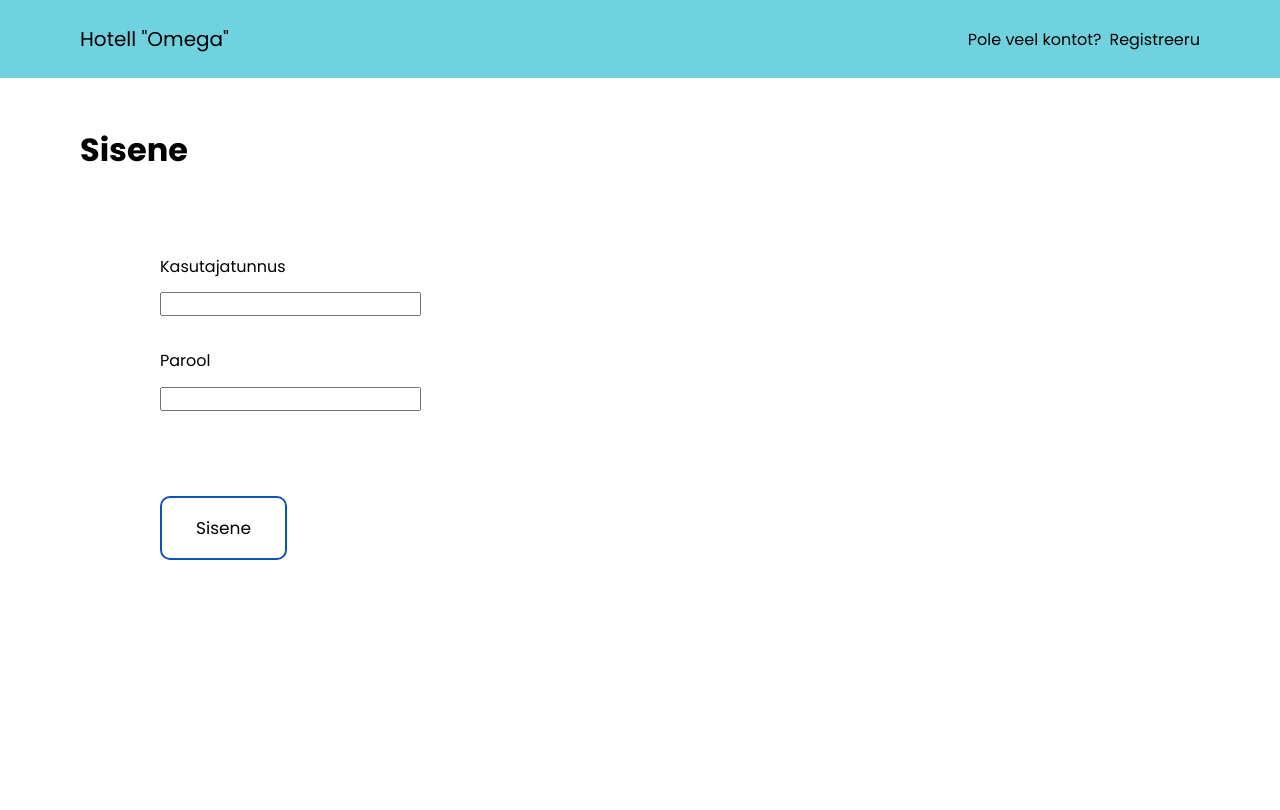
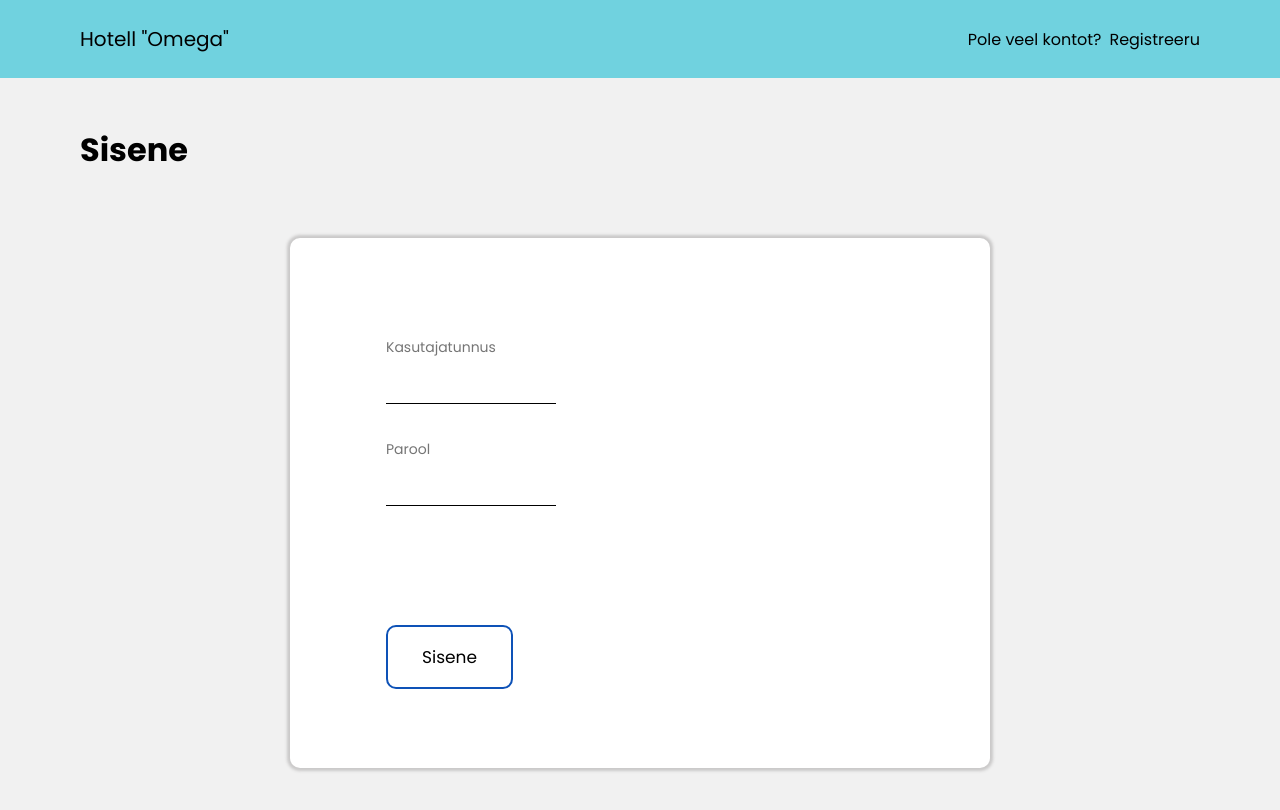
Before and after one commit to Matrx007/PVHotelSystem, a React (Create React App) app: page /enter in a window 1280 px wide. Shown: the top 810 px of the page. Built offline with nearby package versions, Linux system fonts and the light colour scheme; no server answers.

Commit message:
added auth to application

```diff
--- a/package.json
+++ b/package.json
@@ -8,6 +8,7 @@
     "@testing-library/user-event": "^13.5.0",
     "axios": "^1.2.0",
     "date-fns": "^2.29.3",
+    "firebase": "^9.15.0",
     "moment-timezone": "^0.5.40",
     "react": "^18.2.0",
     "react-calendar": "^4.0.0",
--- a/src/components/App.css
+++ b/src/components/App.css
@@ -58,9 +58,10 @@
   display: flex;
   justify-content: space-evenly;
   align-items: center;
-  background-color: rgb(5, 82, 170);
+  background-color: rgb(12, 70, 136);
   margin: 5vh 25vh 0 25vh;
   border-radius: 50px;
+  position: relative;
 }
 
 .hotel {
@@ -106,19 +107,50 @@ h1 {
   padding: 1.5em 0 0 2.5em;
 }
 
-form {
-  padding-left: 10em;
-  padding-top: 5em;
-}
-
 .inputs {
   display: flex;
   gap: 50px;
 }
 
 input {
-  margin-top: 1em;
   outline: none;
+  height: 45px;
+  width: 170px;
+  border: none;
+  border-bottom: 1px solid black;
+  font-size: 16px;
+}
+
+label {
+  color: rgb(117, 117, 117);
+  font-size: 14px;
+}
+
+.log_out_btn {
+  outline: none;
+  position: absolute;
+  top: 50px;
+  left: 50px;
+  padding: 1em 1.5em;
+  border: none;
+  font-size: 17px;
+  cursor: pointer;
+  border-radius: 10px;
+  background-color: rgb(83, 121, 179);
+  color: white;
+}
+
+.account_info {
+  position: absolute;
+  top: 68px;
+  left: 200px;
+  font-size: 17px;
+  color: white;
+}
+
+.log_out_btn:hover {
+  background-color: rgb(72, 103, 148);
+  transition: 0.5s ease;
 }
 
 .password {
@@ -126,7 +158,8 @@ input {
 }
 
 .btn {
-  margin-top: 5em;
+  margin-top: 7em;
+  margin-bottom: 2em;
   padding: 1em 2em;
   border: none;
   font-size: 17px;
@@ -154,6 +187,21 @@ input {
 
 .register {
   padding: 1em;
+}
+
+.contact_bg {
+  background-color: rgb(241, 241, 241);
+  height: 100vh;
+}
+
+.grid_for_contact {
+  background-color: white;
+  width: 700px;
+  height: 530px;
+  margin: 4em auto;
+  box-shadow: 0px 0px 3px 3px rgb(202, 201, 201);
+  padding: 6em 0 0 6em;
+  border-radius: 10px;
 }
 
 /* Book rooms 1 */
--- a/src/components/App.js
+++ b/src/components/App.js
@@ -10,13 +10,22 @@ import RoomOverview from "./RoomOverview/RoomOverview";
 import BookRoomsSchedule from "./BookRooms/BookRoomsSchedule";
 import Details from "./BookRooms/Details";
 import NoMatch from "./BookRooms/NoMatch";
+import { AuthContextProvider } from "./context/AuthContext";
+import ProtectedRoute from "./ProtectedRoute";
 
 function App() {
   return (
-    <div>
+    <AuthContextProvider>
       <Routes>
         <Route element={<Layout />}>
-          <Route path="/" element={<Home />}></Route>
+          <Route
+            path="/"
+            element={
+              <ProtectedRoute>
+                <Home />
+              </ProtectedRoute>
+            }
+          ></Route>
         </Route>
         <Route path="/register" element={<SignUp />}></Route>
         <Route path="/enter" element={<LogIn />}></Route>
@@ -30,7 +39,7 @@ function App() {
         <Route path="/details" element={<Details />}></Route>
         <Route path="*" element={<NoMatch />}></Route>
       </Routes>
-    </div>
+    </AuthContextProvider>
   );
 }
 
--- a/src/components/BookRooms/BookRoomsSchedule.js
+++ b/src/components/BookRooms/BookRoomsSchedule.js
@@ -66,11 +66,11 @@ function BookRoomsSchedule() {
         )}
         <CalendarContainer>
           <div>
-            <h3 className="available">Saadavus</h3>
+            <h3 style={{ marginBottom: "0.5em" }}>Saadavus</h3>
             <CalendarLogic rooms={rooms} />
           </div>
           <div>
-            <h3 className="available">Vali sobiv vahemik</h3>
+            <h3 style={{ marginBottom: "0.5em" }}>Vali sobiv vahemik</h3>
             <Calendar
               value={date}
               onChange={setDate}
--- a/src/components/Home/Home.js
+++ b/src/components/Home/Home.js
@@ -1,9 +1,27 @@
-import { Link } from "react-router-dom";
 import HotelPicture from "../Home/HotelPicture.png";
+import { useNavigate, Link } from "react-router-dom";
+import { UserAuth } from "../context/AuthContext";
 
 function Home() {
+  const { user, logOut } = UserAuth();
+  const navigate = useNavigate();
+
+  const handleLogout = async () => {
+    try {
+      await logOut();
+      navigate("/enter");
+      console.log("You are logged out");
+    } catch (e) {
+      console.log(e.message);
+    }
+  };
+
   return (
     <div className="container">
+      <button className="log_out_btn" onClick={handleLogout}>
+        Logi välja
+      </button>
+      <p className="account_info">Kasutajatunnus: {user && user.email}</p>
       <div className="rooms">
         <Link to="/book-rooms" className="room_link">
           Broneeri tube
--- a/src/components/LogIn/LogIn.js
+++ b/src/components/LogIn/LogIn.js
@@ -1,30 +1,57 @@
-import React from "react";
+import React, { useState } from "react";
 import LogInNavbar from "../Navbars/LogInNavbar";
+import { useNavigate } from "react-router-dom";
+import { UserAuth } from "../context/AuthContext";
 
 function LogIn() {
+  const { signIn } = UserAuth();
+  const [email, setEmail] = useState("");
+  const [password, setPassword] = useState("");
+  const [error, setError] = useState("");
+  const navigate = useNavigate();
+
+  const handleSubmit = async (e) => {
+    e.preventDefault();
+    setError("");
+    try {
+      await signIn(email, password);
+      navigate("/");
+    } catch {
+      setError(e.message);
+      alert("Vale parool või kasutajatunnus. Kas oled konto loonud?");
+    }
+  };
+
   return (
     <div>
       <LogInNavbar />
+      <div className="contact_bg">
         <h1>Sisene</h1>
-      <form action="#">
+        <form onSubmit={handleSubmit}>
+          <div className="grid_for_contact">
             <label>
               Kasutajatunnus
               <div>
-            <input type="text" />
+                <input type="text" onChange={(e) => setEmail(e.target.value)} />
               </div>
             </label>
             <div className="password">
               <label>
                 Parool
                 <div>
-              <input type="password" />
+                  <input
+                    type="password"
+                    onChange={(e) => setPassword(e.target.value)}
+                  />
                 </div>
               </label>
             </div>
             <button className="btn btn_2" type="submit">
               Sisene
             </button>
+          </div>
         </form>
+      </div>
     </div>
   );
 }
--- /dev/null
+++ b/src/components/ProtectedRoute.js
@@ -0,0 +1,13 @@
+import React from "react";
+import { Navigate } from "react-router-dom";
+import { UserAuth } from "./context/AuthContext";
+
+function ProtectedRoute({ children }) {
+  const { user } = UserAuth();
+  if (!user) {
+    return <Navigate to="/register" />;
+  }
+  return children;
+}
+
+export default ProtectedRoute;
--- a/src/components/SignUp/SignUp.js
+++ b/src/components/SignUp/SignUp.js
@@ -1,23 +1,47 @@
-import React from "react";
+import React, { useState } from "react";
 import SignUpNavbar from "../Navbars/SignUpNavbar";
+import { UserAuth } from "../context/AuthContext";
+import { useNavigate } from "react-router-dom";
 
 function SignUp() {
+  const [email, setEmail] = useState("");
+  const [password, setPassword] = useState("");
+  const [error, setError] = useState("");
+  const { createUser } = UserAuth();
+  const navigate = useNavigate();
+
+  const handleSubmit = async (e) => {
+    e.preventDefault();
+    setError("");
+    try {
+      await createUser(email, password);
+      console.log(email, password);
+      navigate("/enter");
+    } catch {
+      setError(e.message);
+      if (password.length < 6) {
+        alert(
+          "Sinu salasõna peab koosnema vähemalt 6-st tähemärgist või numbrist"
+        );
+      }
+    }
+  };
+
   return (
     <div>
       <SignUpNavbar />
+      <div className="contact_bg">
         <h1>Registreeru</h1>
-      <form action="#">
+        <form onSubmit={handleSubmit}>
+          <div className="grid_for_contact">
             <div className="inputs">
               <label>
                 Kasutajatunnus
                 <div>
-              <input type="text" />
-            </div>
-          </label>
-          <label>
-            Täisnimi
-            <div>
-              <input type="text" />
+                  <input
+                    type="text"
+                    onChange={(e) => setEmail(e.target.value)}
+                  />
                 </div>
               </label>
             </div>
@@ -25,14 +49,19 @@ function SignUp() {
               <label>
                 Parool
                 <div>
-              <input type="password" />
+                  <input
+                    type="password"
+                    onChange={(e) => {
+                      setPassword(e.target.value);
+                    }}
+                  />
                 </div>
               </label>
             </div>
-        <button className="btn register" type="submit">
-          Registreeru
-        </button>
+            <button className="btn register">Registreeru</button>
+          </div>
         </form>
+      </div>
     </div>
   );
 }
--- /dev/null
+++ b/src/components/context/AuthContext.js
@@ -0,0 +1,46 @@
+import { createContext, useContext, useEffect, useState } from "react";
+import {
+  createUserWithEmailAndPassword,
+  signInWithEmailAndPassword,
+  signOut,
+  onAuthStateChanged,
+} from "firebase/auth";
+
+import { auth } from "../firebase";
+
+const UserContext = createContext();
+
+export const AuthContextProvider = ({ children }) => {
+  const [user, setUser] = useState({});
+
+  const createUser = (email, password) => {
+    return createUserWithEmailAndPassword(auth, email, password);
+  };
+
+  const signIn = (email, password) => {
+    return signInWithEmailAndPassword(auth, email, password);
+  };
+
+  const logOut = () => {
+    return signOut(auth);
+  };
+
+  useEffect(() => {
+    const unsubscribe = onAuthStateChanged(auth, (currentUser) => {
+      setUser(currentUser);
+    });
+    return () => {
+      unsubscribe();
+    };
+  }, []);
+
+  return (
+    <UserContext.Provider value={{ createUser, signIn, user, logOut }}>
+      {children}
+    </UserContext.Provider>
+  );
+};
+
+export const UserAuth = () => {
+  return useContext(UserContext);
+};
--- /dev/null
+++ b/src/components/firebase.js
@@ -0,0 +1,17 @@
+import { initializeApp } from "firebase/app";
+import { getAuth } from "firebase/auth";
+
+const firebaseConfig = {
+  apiKey: process.env.REACT_APP_API_KEY,
+  authDomain: process.env.REACT_APP_AUTH_DOMAIN,
+  projectId: process.env.REACT_APP_PROJECT_ID,
+  storageBucket: process.env.REACT_APP_STORAGE_BUCKET,
+  messagingSenderId: process.env.REACT_APP_MESSAGING_SENDER_ID,
+  appId: process.env.REACT_APP_ID,
+  measurementId: process.env.REACT_APP_MEASUREMENT_ID,
+};
+
+const app = initializeApp(firebaseConfig);
+
+export const auth = getAuth(app);
+export default app;
```
Also changed, not shown: 2 other files (tests, documents, lock files or other folders). Lines whose indentation alone changed are shown as unchanged.
